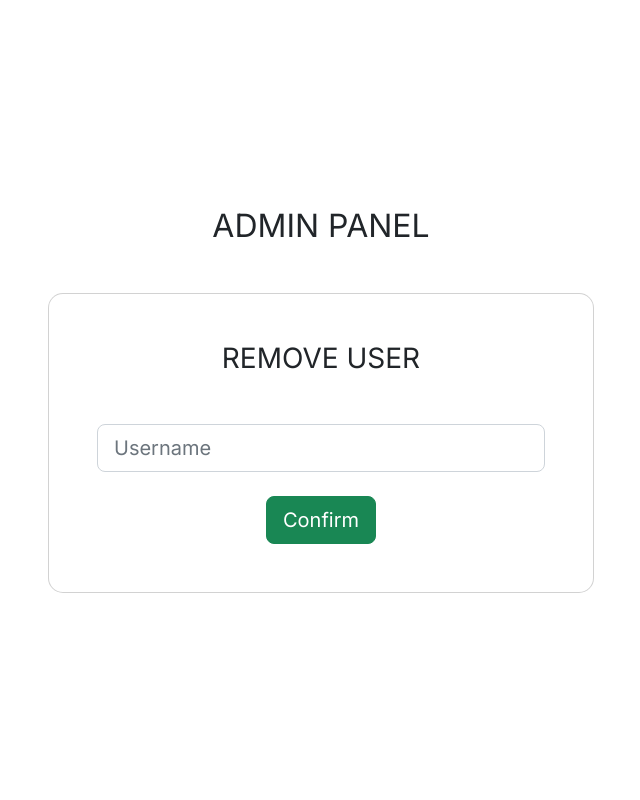
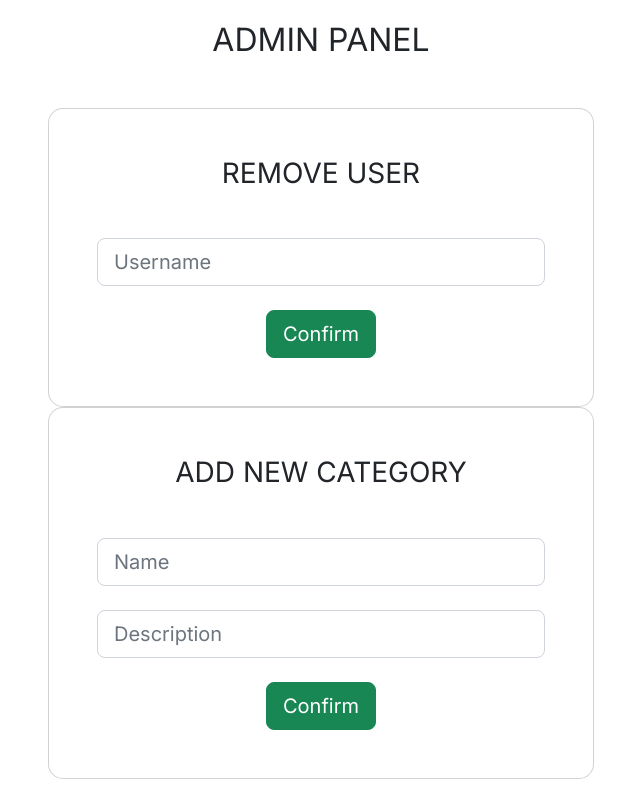
Before and after one commit to muic-trading-cards/backend, a Flask app: page /admin in a window 1280 px wide. Shown: the part 56-856 px from the top of the page, without its empty margins (319-959 px from the left). Run offline with Flask 3, Linux system fonts and the light colour scheme; a user stored in the database is signed in; tables that the repository leaves empty hold one stand-in row (values such as "Sample post"); parts of the project's set-up code (start-up, migrations or seed data) failed here and were passed over.

Commit message:
proper auth for admin panel, adding categories in admin panel

```diff
--- a/app/auth.py
+++ b/app/auth.py
@@ -1,5 +1,5 @@
 from flask import Blueprint, render_template, redirect, url_for, request, flash
-from flask_login import login_user, login_required, logout_user
+from flask_login import login_user, login_required, logout_user, current_user
 from . import db
 import re
 from app.schema import *
@@ -71,8 +71,6 @@ def register_post():
     session.close()
     return redirect(url_for('auth.login'))
 
-
-
 @auth.route('/logout')
 @login_required
 def logout():
@@ -81,7 +79,14 @@ def logout():
 
 @auth.route('/admin')
 def admin():
-    return render_template('admin.html')
+    #get current user
+    session = Session()
+    user = session.query(User).filter_by(id=current_user.id).first()
+    #check if user is admin
+    if user.permission_level == 1:
+        return render_template('admin.html')
+    else:
+        return redirect(url_for('main.index'))
 
 @auth.route('/delete-user', methods=['POST'])
 def delete_user():
@@ -92,3 +97,14 @@ def delete_user():
     session.commit()
     session.close()
     return redirect(url_for('auth.admin'))
+
+@auth.route('/add-category', methods=['POST'])
+def add_category():
+    category = request.form.get('name')
+    description = request.form.get('description')
+    session = Session()
+    new_category = Categories(category=category, description=description)
+    session.add(new_category)
+    session.commit()
+    session.close()
+    return redirect(url_for('auth.admin'))
--- a/app/schema.py
+++ b/app/schema.py
@@ -50,8 +50,8 @@ class Categories(Base):
     category_name = Column(String(100))
     category_description = Column(String(1000))
     cards = relationship('Card', backref='category')
-    def __init__(self, name, description):
-        self.category_name = name
+    def __init__(self, category, description):
+        self.category_name = category
         self.category_description = description
 
 class status(enum.Enum):
--- a/app/templates/admin.html
+++ b/app/templates/admin.html
@@ -27,7 +27,24 @@
                                 </div>
 
                             </form>
+                        </div>
+                    </div>
+                    <div class="card" style="border-radius: 15px;">
+                        <div class="card-body p-5">
+                            <form method="POST" action="/add-category">
+                                <h3 class="text-uppercase text-center mb-5">Add New Category</h3>
+                                <div class="form-outline mb-4">
+                                    <input type="text" name="name" class="form-control form-control-lg" placeholder="Name"/>
+                                </div>
+                                <div class="form-outline mb-4">
+                                    <input type="text" name="description" class="form-control form-control-lg" placeholder="Description"/>
+                                </div>
+                                <div class="d-flex justify-content-center">
+                                    <button type="submit"
+                                    class="btn btn-success btn-block btn-lg">Confirm</button>
+                                </div>
 
+                            </form>
                         </div>
                     </div>
                 </div>
--- a/app/templates/base.html
+++ b/app/templates/base.html
@@ -84,7 +84,7 @@
 				</li>
 				{% endif %}
 
-				{% if current_user.is_authenticated %}
+				{% if current_user.permission_level is eq(1) %}
 				<li>
 					<a href="{{ url_for('auth.admin') }}" class="nav-link">
 					Admin
```
